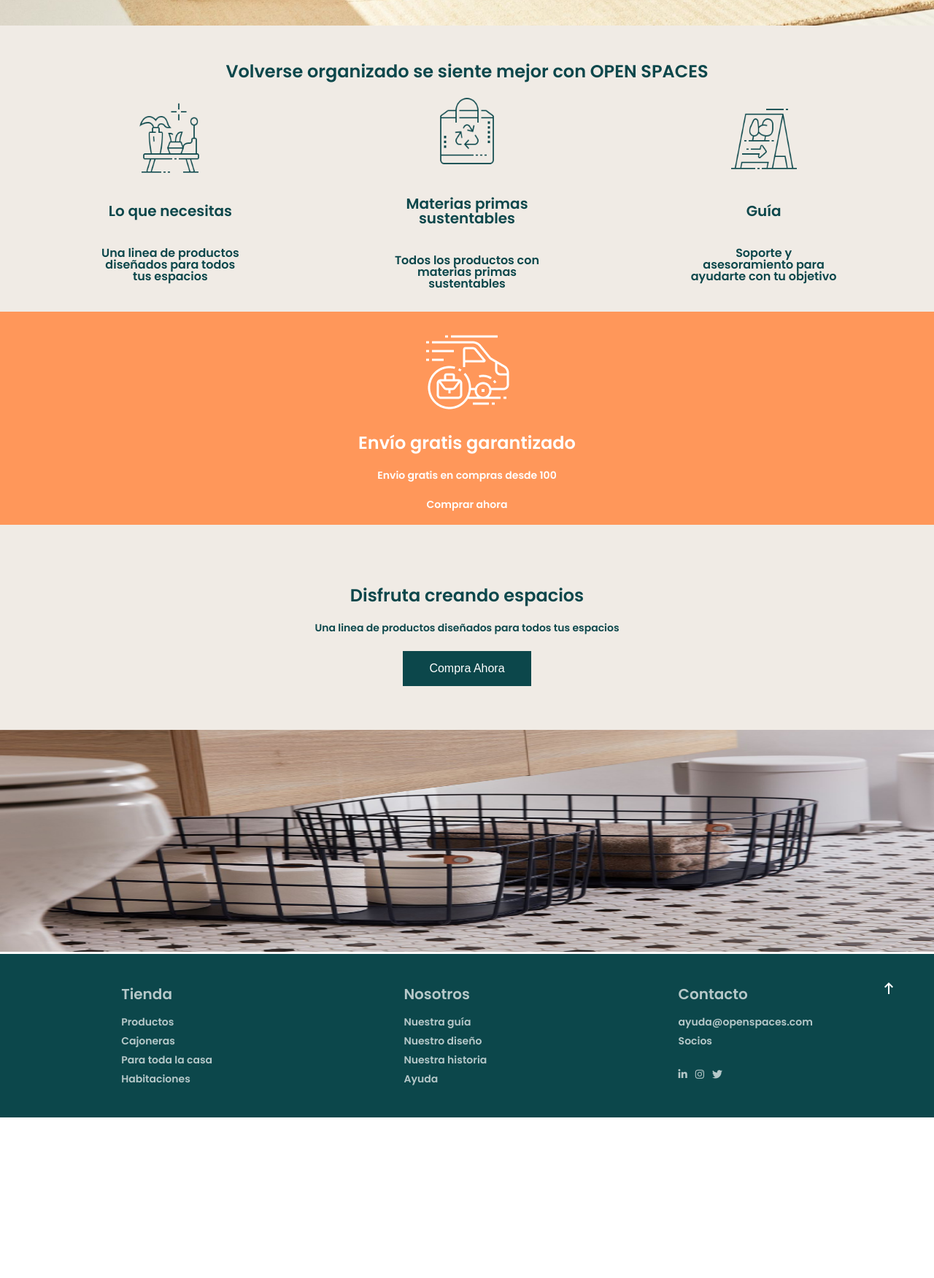
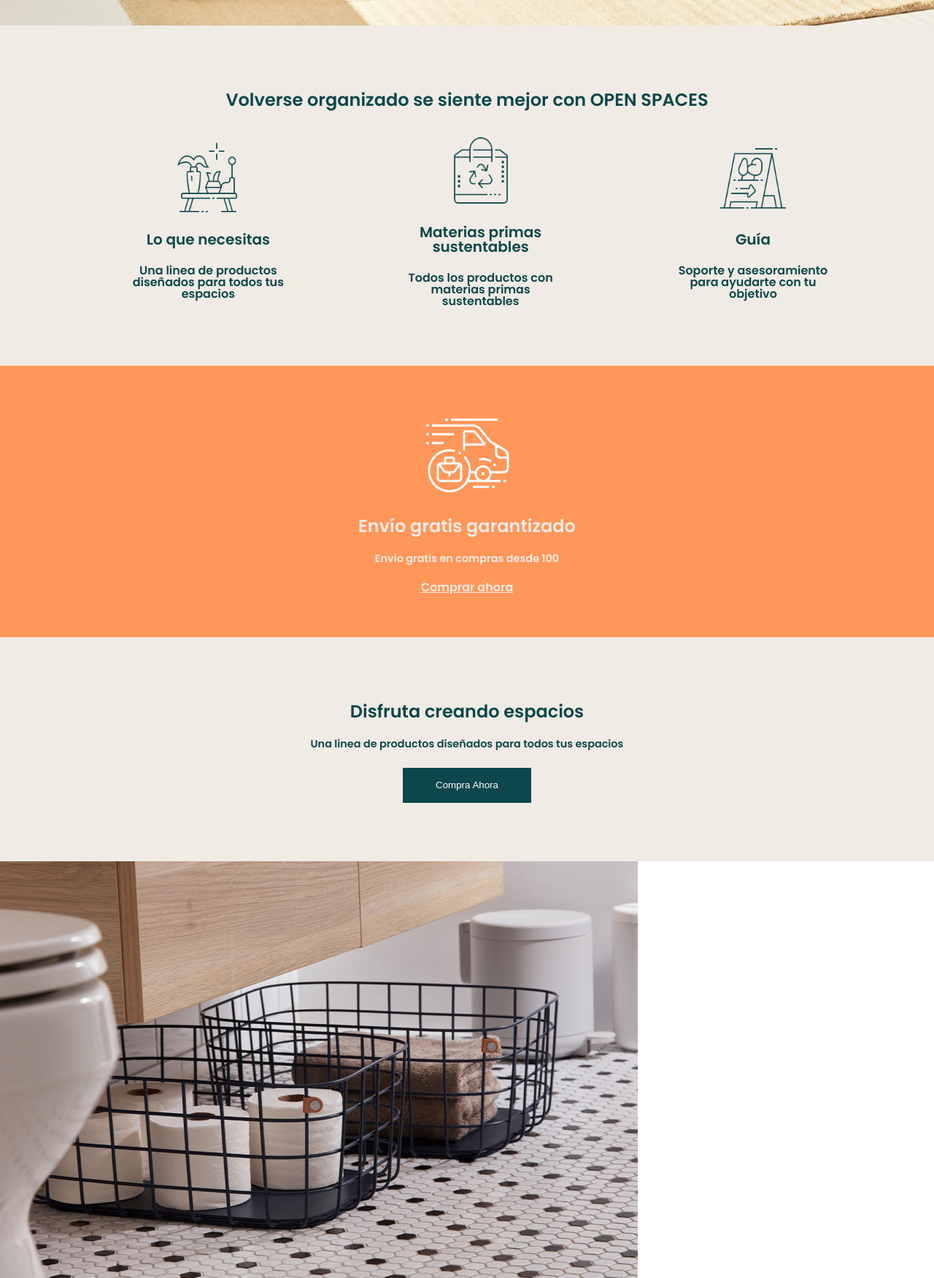
Before and after one commit to nereazam/Open-Spaces, a website: page docs/index.html in a window 1280 px wide. Shown: the part 765-2516 px from the top of the page at 73% size. Before the commit the page ends 2296 px from the top, so only its background shows below. Drawn offline with Linux system fonts and the light colour scheme.

Commit message:
add docs

```diff
--- a/docs/index.html
+++ b/docs/index.html
@@ -28,34 +28,40 @@
       <nav class="header__nav">
         <a title="Adalab" href="https://adalab.es/"
           ><img
-            class="hamburger"
+            class="header__nav"
             src="./assets/images/hamburger.png"
             alt="Page menu"
         /></a>
+      </nav>
 
       <nav>
-          <ul class="menu__list">
+        <ul class="list">
           <li>
-              <a href="#" class="button">Productos</a>
+            <a href="#" class="list__button">Productos</a>
           </li>
           <li>
-              <a href="#" class="button">Colecciones</a>
+            <a href="#" class="list__button">Colecciones</a>
           </li>
           <li>
-              <a href="#" class="button">Tienda</a>
+            <a href="#" class="list__button">Tienda</a>
           </li>
-            <li><a href="#" class="button">Inicio</a></li>
+          <li><a href="#" class="list__button">Inicio</a></li>
         </ul>
       </nav>
-      </nav>
-      <section class="content">
+      <section class="header__content">
         <div>
-          <img class="content__logo" src="./assets/images/logo.png" alt="logo" />
+          <img
+            class="header__content--logo"
+            src="./assets/images/logo.png"
+            alt="logo"
+          />
         </div>
-        <div><h1 class="content__title">Disfruta creando espacios</h1></div>
+        <div><h1 class="header__content--title">Disfruta creando espacios</h1></div>
 
         <div>
-          <a href="#"><button class="content__button">Comprar ahora</button></a>
+          <a href="#"
+            ><button class="header__content--button">Comprar ahora</button></a
+          >
         </div>
       </section>
     </header>
@@ -63,20 +69,23 @@
     <main>
         <section class="grid-container">
 
-       <div class="organize"><h2>Volverse organizado se siente mejor con <span class=" upper"> open spaces</span></h2></div>
+       <div class="organizer"><h2>Volverse organizado se siente mejor con <span class=" upper"> open spaces</span></h2></div>
 
-       <div class="gridcontent">
-         <img src="./assets/images/icon_1.png" alt="icon_1" class="icon">
+       <div class="grid-container__box">
+         <img src="./assets/images/icon_1.png" alt="icon_1"
+         class="grid-container__box--icon">
         <h3>Lo que necesitas</h3>
          <p>Una linea de productos diseñados para todos tus espacios</p></div>
 
-          <div class="gridcontent">
-           <img src= "./assets/images/icon_2.png" alt="icon_2" class="icon">
+          <div class="grid-container__box">
+           <img src= "./assets/images/icon_2.png" alt="icon_2"
+           class="grid-container__box--icon">
         <h3> Materias primas sustentables</h3>
          <p>Todos los productos con materias primas sustentables</p></div>
 
-        <div class="gridcontent">
-          <img src="./assets/images/icon_3.png" alt="icon_3" class="icon">
+        <div class="grid-container__box">
+          <img src="./assets/images/icon_3.png" alt="icon_3"
+          class="grid-container__box--icon">
          <h3>Guía</h3>
          <p>Soporte y asesoramiento para ayudarte con tu objetivo</p></div>
 
@@ -88,64 +97,66 @@
 
            <div><img src="./assets/images/icon_4.png" alt="icon 4"></div>
            <div><h4>Envío gratis garantizado</h4></div>
-           <div> <p class=" free">Envio gratis en compras desde 100</p></div>
-           <div><a class="link" href="#">Comprar ahora</a></div>
+           <div> <p class="orange__free">Envio gratis en compras desde 100</p></div>
+           <div><a class="orange__link" href="#">Comprar ahora</a></div>
+
          </section>
 
 
 
-       <section class="api-section">
-         <section class="search">
+       <section class="line">
+
+        <section class="line__search">
            <div><h5>Disfruta creando espacios</h5></div>
-           </div> <p class="line">Una linea de productos diseñados para todos tus espacios</p><div>
-           <div><button class="content__button-top" > Compra ahora</button></div>
+           </div> <p class="line__search--claim">Una linea de productos diseñados para todos tus espacios</p><div>
+           <div><button class="line__search--button"> Compra ahora</button></div>
         </section >
 
 
-         <section >
-         <img src="./assets/images/creando-espacios.jpg" alt=" spaces" class="bottom-image" />
+         <section class="bottom-image">
+         <img src="./assets/images/creando-espacios.jpg" alt=" spaces"  />
        </section></section>
 
         </main>
     <footer class= "footer">
 
-        <nav class="contactos"><h6>Tienda</h6>
+        <nav><h6>Tienda</h6>
           <ul class ="links">
-          <li class="links__list"><a href="https://adalab.es
+          <li ><a title="link" class="links__list"  href="https://adalab.es
             ">Productos</a></li>
-          <li class="links__list"><a href="https://adalab.es
+          <li ><a title="link" class="links__list" href="https://adalab.es
             ">Cajoneras</a></li>
-          <li class="links__list"><a href="https://adalab.es
+          <li ><a title="link" class="links__list" href="https://adalab.es
             ">Para toda la casa</a></li>
-          <li class="links__list"><a href="https://adalab.es
+          <li ><a title="link" class="links__list" href="https://adalab.es
             ">Habitaciones</a></li>
         </ul></nav>
 
-      <nav  class="contactos" ><h6>Nosotros</h6>
+      <nav><h6>Nosotros</h6>
 
       <ul class ="links">
-        <li class="links__list"><a href="https://adalab.es
+        <li ><a title="link" class="links__list" href="https://adalab.es
           ">Nuestra guía</a></li>
-        <li class="links__list"><a href="https://adalab.es
+        <li ><a title="link" class="links__list" href="https://adalab.es
           ">Nuestro diseño</a></li>
-        <li class="links__list"><a href="https://adalab.es
+        <li ><a title="link" class="links__list" href="https://adalab.es
           ">Nuestra historia</a></li>
-        <li class="links__list"><a href="https://adalab.es">Ayuda</a></li>
+        <li ><a title="link" class="links__list" href="https://adalab.es">Ayuda</a></li>
       </ul></nav>
 
-    <nav class="contactos"> <h6>Contacto</h6>
+    <nav> <h6>Contacto</h6>
       <ul class ="links" >
-      <li class="links__list"><a href="https://adalab.es
+      <li ><a title="link" class="links__list"  href="https://adalab.es
         ">ayuda@openspaces.com</a></li>
-      <li class="links__list"><a href="https://adalab.es
+      <li ><a title="link" class="links__list" href="https://adalab.es
         ">Socios</a></li>
       </ul>
 
       <nav>
         <ul class="social">
-          <li><a href="https://adalab.es" class="social-icon"><i class="fa-brands fa-linkedin-in"></i> </a></li>
-          <li> <a href="https://adalab.es" class="social-icon"><i class="fa-brands fa-instagram"></i></a></li>
-          <li> <a href="https://adalab.es" class="social-icon"><i class="fab fa-twitter"></i></a></li> </ul>
+          <li><a title="social" href="https://adalab.es" class="social__icon"><i class="fa-brands fa-linkedin-in"></i> </a></li>
+          <li> <a title="social" href="https://adalab.es" class="social__icon"><i class="fa-brands fa-instagram"></i></a></li>
+          <li> <a title="social" class="links__list"href="https://adalab.es" class="social__icon"><i class="fab fa-twitter"></i></a></li> </ul>
 
 
           </nav> </nav>
```
Also changed, not shown: docs/assets/css/main.css. Lines whose indentation alone changed are shown as unchanged.
